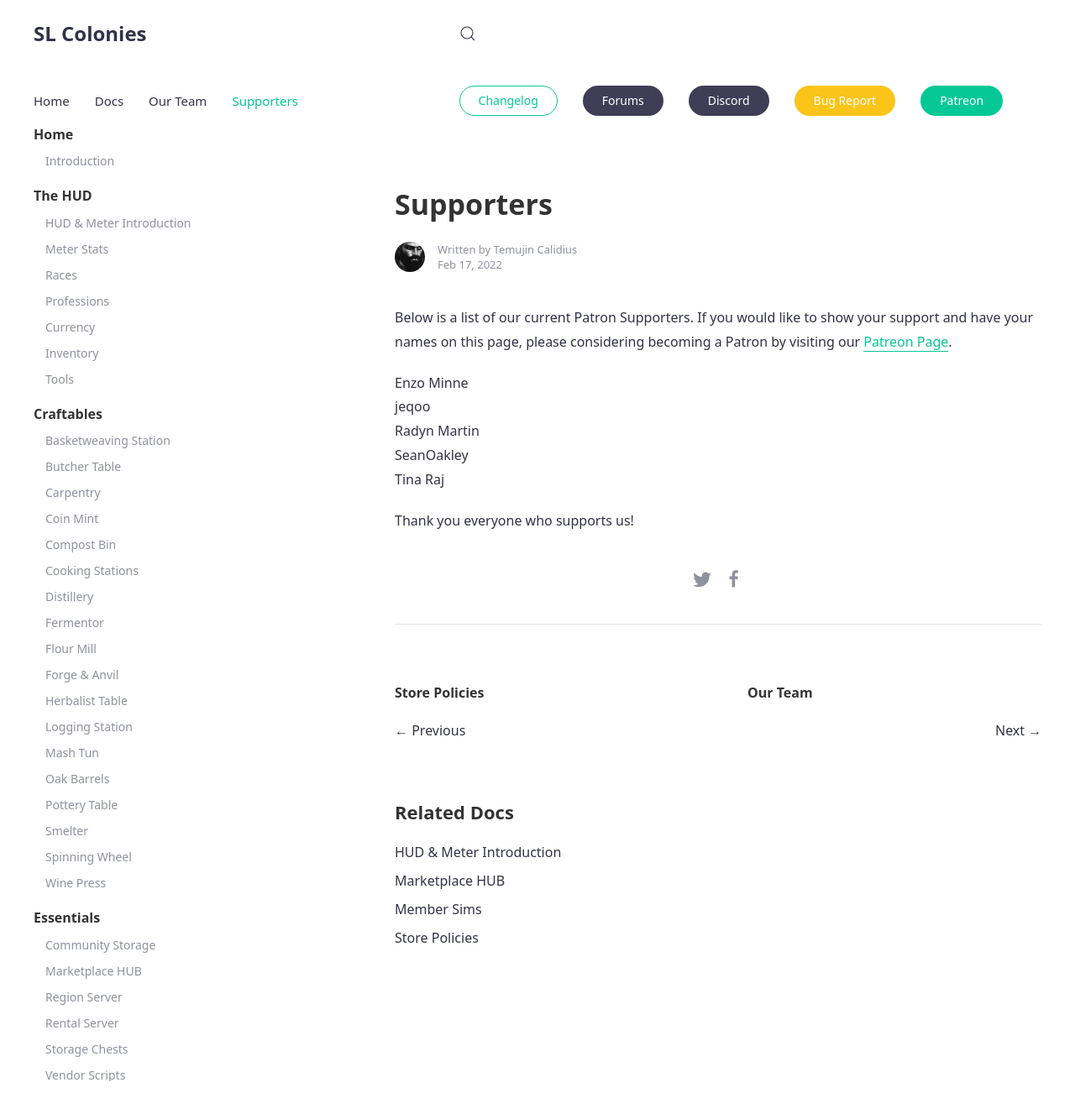
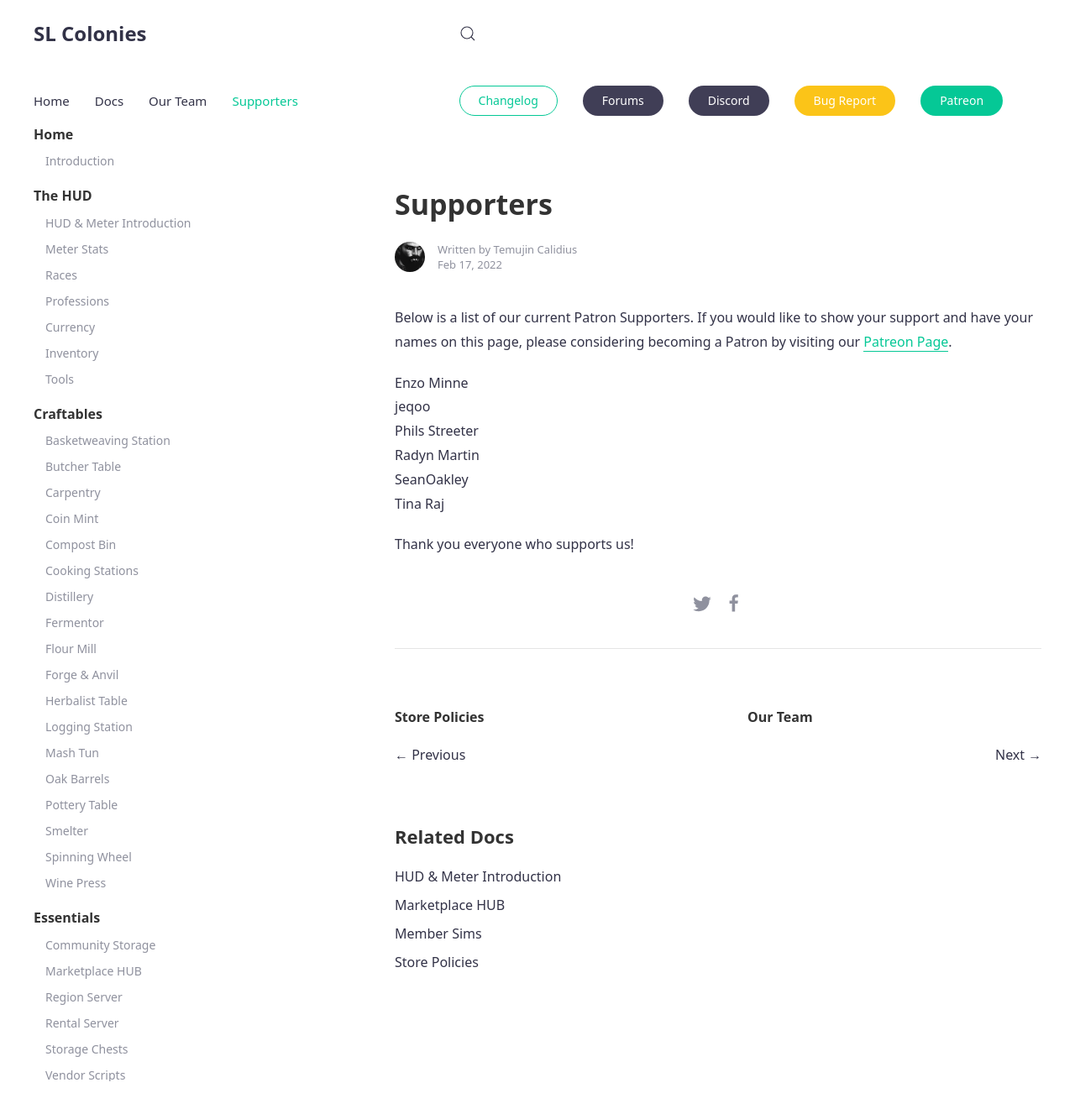
Before and after one commit to SLColonies/Public, a Jekyll site: the page built from _docs/supporters.md, in a window 1280 px wide and 1358 px high. Shown: the top 1327 px of the window at 84% size. Built offline with Jekyll 4.4.1, drawn with Linux system fonts in a browser that asks for light colours; comment, search, counter and statistics services are not loaded.

Commit message:
Update supporters.md

```diff
--- a/_docs/supporters.md
+++ b/_docs/supporters.md
@@ -7,6 +7,7 @@ Below is a list of our current Patron Supporters. If you would like to show your
 
 Enzo Minne<br>
 jeqoo<br>
+Phils Streeter<br>
 Radyn Martin<br>
 SeanOakley<br>
 Tina Raj
```
